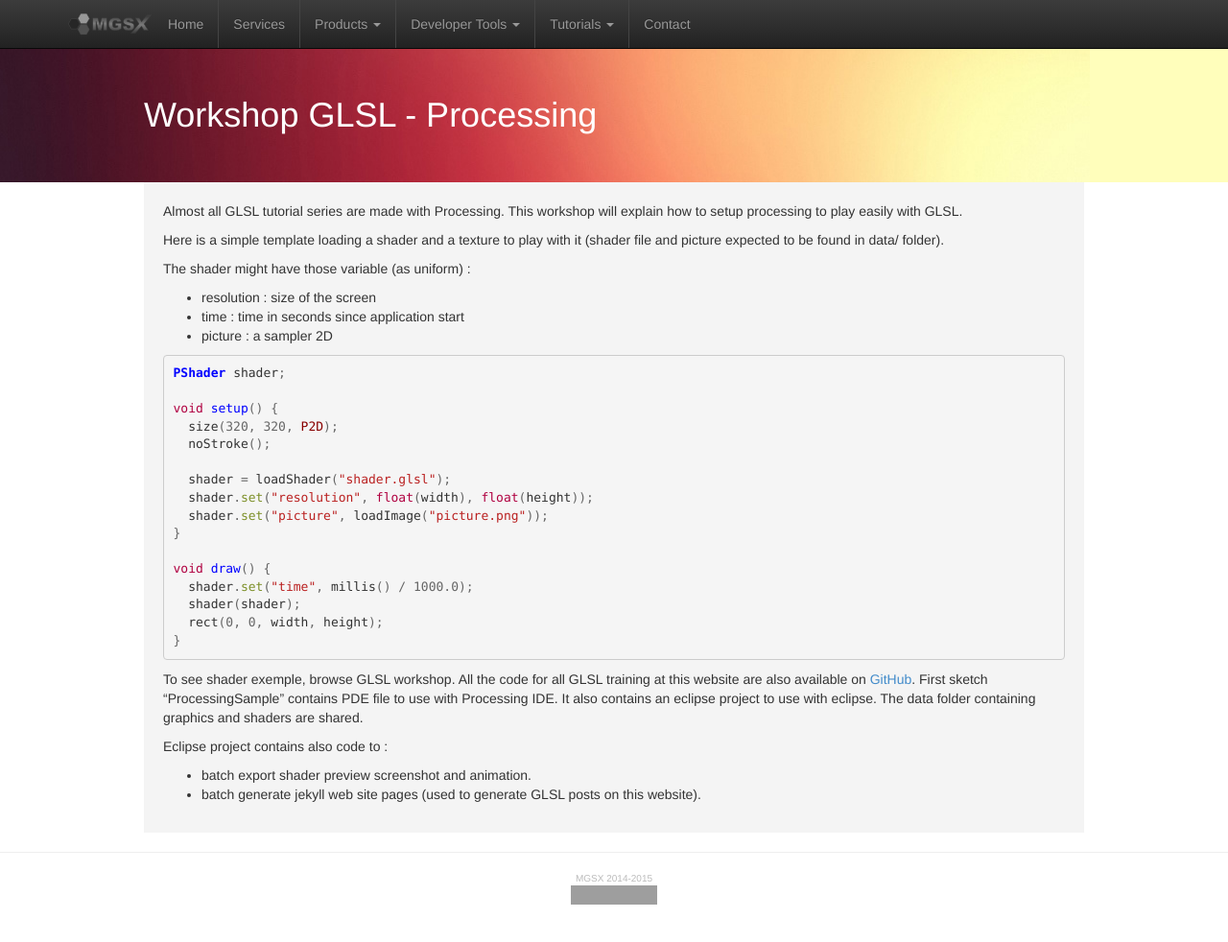
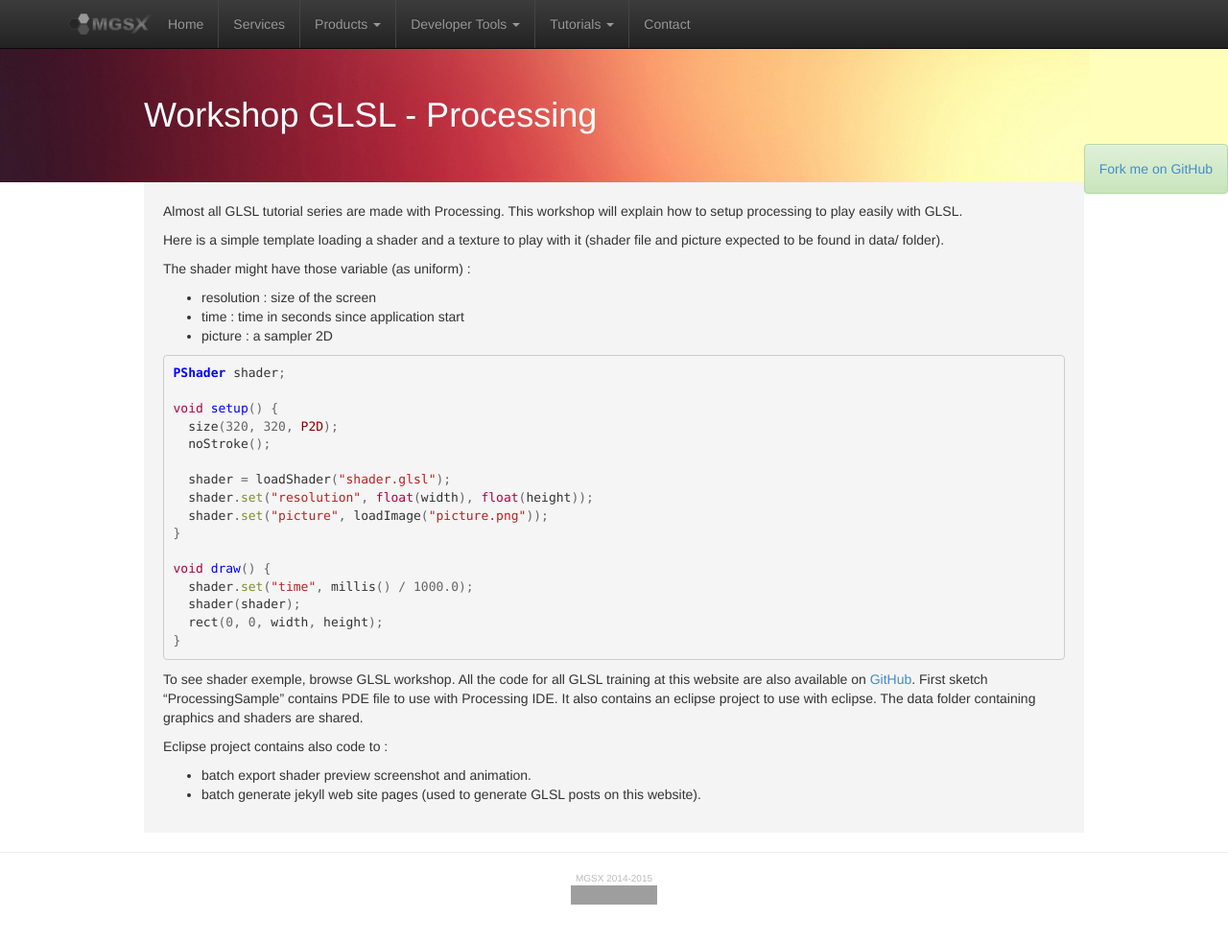
Before and after one commit to mgsx-dev/mgsx-dev.github.io, a Jekyll site: the page built from _posts/2015-07-23-Processing.md, in a window 1280 px wide and 983 px high. Shown: the whole window at 96% size. Built offline with Jekyll 4.4.1, drawn with Linux system fonts in a browser that asks for light colours; Markdown is read by kramdown in place of the engine named in the settings; grey boxes are pictures that could not be loaded.

Commit message:
fix scm "fork me" on glsl blogs

```diff
--- a/_layouts/glsl-blog.html
+++ b/_layouts/glsl-blog.html
@@ -6,6 +6,7 @@ layout: default
 
   <header class="workshop">
     <h1>Workshop GLSL - {{ page.name }}</h1>
+    {% include scm.html %}
   </header>
 
   <article class="container-fluid post-content">
```
